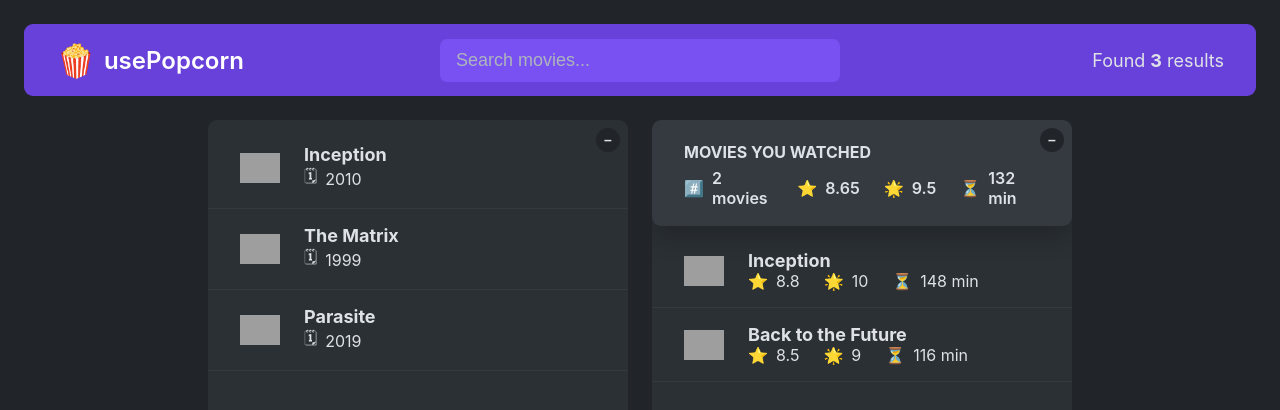
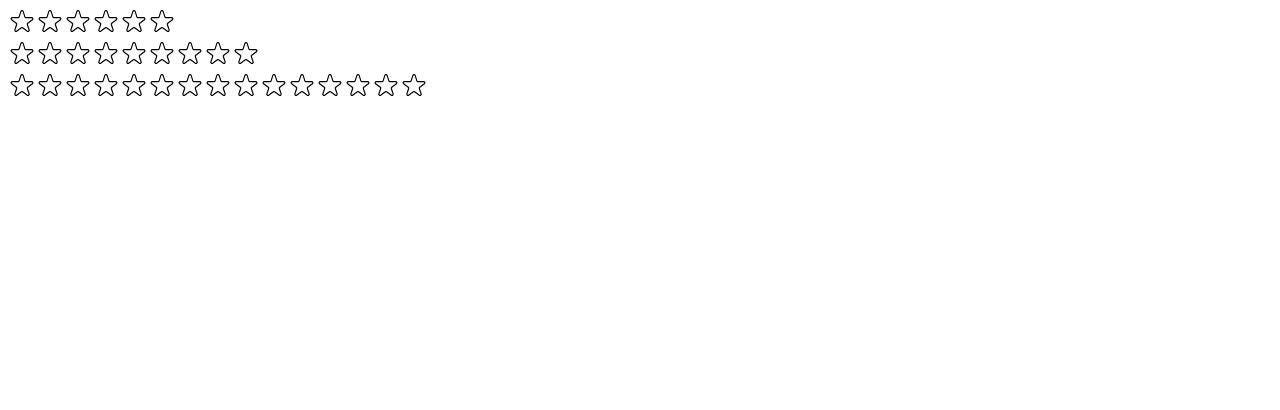
Before and after one commit to vibraniumSwaleh/movipot, a React (Create React App) app: page / in a window 1280 px wide. Shown: the top 410 px of the page. Built offline with nearby package versions, Linux system fonts and the light colour scheme; grey boxes are pictures that could not be loaded.

Commit message:
create rating star components api

```diff
--- a/src/App.js
+++ b/src/App.js
@@ -1,5 +1,4 @@
 import { useState } from 'react';
-import './index.css';
 
 const tempMovieData = [
   {
@@ -53,6 +52,7 @@ const average = (arr) =>
 
 export default function App() {
   const [movies, setMovies] = useState(tempMovieData);
+  const [watched, setWatched] = useState(tempWatchedData);
 
   return (
     <>
@@ -60,9 +60,16 @@ export default function App() {
         <Search />
         <NumResults movies={movies} />
       </NavBar>
+
       <Main>
-        <ListBox movies={movies} />
-        <WatchedBox movies={movies} />
+        <Box>
+          <MovieList movies={movies} />
+        </Box>
+
+        <Box>
+          <WatchedSummary watched={watched} />
+          <WatchedMovieList watched={watched} />
+        </Box>
       </Main>
     </>
   );
@@ -113,30 +120,13 @@ function Main({ children }) {
   return <main className='main'>{children}</main>;
 }
 
-function ListBox({ movies }) {
-  const [isOpen1, setIsOpen1] = useState(true);
+function Box({ children }) {
+  const [isOpen, setIsOpen] = useState(true);
 
   return (
     <div className='box'>
-      <Button isOpen={isOpen1} setIsOpen={setIsOpen1} />
-      {isOpen1 && <MovieList movies={movies} />}
-    </div>
-  );
-}
-
-function WatchedBox() {
-  const [watched, setWatched] = useState(tempWatchedData);
-  const [isOpen2, setIsOpen2] = useState(true);
-
-  return (
-    <div className='box'>
-      <Button isOpen={isOpen2} setIsOpen={setIsOpen2} />
-      {isOpen2 && (
-        <>
-          <WatchedSummary watched={watched} />
-          <WatchedMovieList watched={watched} />
-        </>
-      )}
+      <Button isOpen={isOpen} setIsOpen={setIsOpen} />
+      {isOpen && children}
     </div>
   );
 }
--- /dev/null
+++ b/src/StarRating.js
@@ -0,0 +1,100 @@
+import { useState } from 'react';
+
+const containerStyle = {
+  display: 'flex',
+  alignItems: 'center',
+  gap: '14px',
+};
+
+const starContainerStyle = {
+  display: 'flex',
+};
+
+const textStyle = {
+  lineHeight: '1',
+  margin: '0',
+};
+
+const startStyle = {
+  display: 'block',
+  width: '28px',
+  heigh: '28px',
+  cursor: 'pointer',
+};
+
+function StartRating({ maxRating = 5 }) {
+  const [rating, setRating] = useState(0);
+  const [tempRating, setTempRating] = useState(0);
+
+  function handleRating(rating) {
+    setRating(rating);
+  }
+
+  return (
+    <div style={containerStyle}>
+      <div style={starContainerStyle}>
+        {Array.from({ length: maxRating }, (_, i) => (
+          <span key={i + 1}>
+            <Start
+              onRate={() => handleRating(i + 1)}
+              full={tempRating ? tempRating >= i + 1 : rating >= i + 1}
+              onHoverIn={() => setTempRating(i + 1)}
+              onHoverOut={() => setTempRating(0)}
+            />
+          </span>
+        ))}
+      </div>
+      <p style={textStyle}>{tempRating || rating || ''}</p>
+    </div>
+  );
+}
+
+function Start({ onRate, full, onHoverIn, onHoverOut }) {
+  return (
+    <span
+      role='button'
+      style={startStyle}
+      onClick={onRate}
+      onMouseEnter={onHoverIn}
+      onMouseLeave={onHoverOut}
+    >
+      {full ? (
+        <svg
+          xmlns='http://www.w3.org/2000/svg'
+          viewBox='0 0 20 20'
+          fill='#000'
+          stroke='#000'
+        >
+          <path d='M9.049 2.927c.3-.921 1.603-.921 1.902 0l1.07 3.292a1 1 0 00.95.69h3.462c.969 0 1.371 1.24.588 1.81l-2.8 2.034a1 1 0 00-.364 1.118l1.07 3.292c.3.921-.755 1.688-1.54 1.118l-2.8-2.034a1 1 0 00-1.175 0l-2.8 2.034c-.784.57-1.838-.197-1.539-1.118l1.07-3.292a1 1 0 00-.364-1.118L2.98 8.72c-.783-.57-.38-1.81.588-1.81h3.461a1 1 0 00.951-.69l1.07-3.292z' />
+        </svg>
+      ) : (
+        <svg
+          xmlns='http://www.w3.org/2000/svg'
+          fill='none'
+          viewBox='0 0 24 24'
+          stroke='#000'
+        >
+          <path
+            strokeLinecap='round'
+            strokeLinejoin='round'
+            strokeWidth='{2}'
+            d='M11.049 2.927c.3-.921 1.603-.921 1.902 0l1.519 4.674a1 1 0 00.95.69h4.915c.969 0 1.371 1.24.588 1.81l-3.976 2.888a1 1 0 00-.363 1.118l1.518 4.674c.3.922-.755 1.688-1.538 1.118l-3.976-2.888a1 1 0 00-1.176 0l-3.976 2.888c-.783.57-1.838-.197-1.538-1.118l1.518-4.674a1 1 0 00-.363-1.118l-3.976-2.888c-.784-.57-.38-1.81.588-1.81h4.914a1 1 0 00.951-.69l1.519-4.674z'
+          />
+        </svg>
+      )}
+    </span>
+  );
+}
+
+/*
+FULL STAR
+
+
+
+EMPTY STAR
+
+
+
+*/
+
+export default StartRating;
--- a/src/index.js
+++ b/src/index.js
@@ -1,10 +1,15 @@
 import React from 'react';
 import ReactDOM from 'react-dom/client';
-import App from './App';
+// import './index.css';
+// import App from './App';
+import StartRating from './StarRating';
 
 const root = ReactDOM.createRoot(document.getElementById('root'));
 root.render(
   <React.StrictMode>
-    <App />
-  </React.StrictMode>
+    {/* <App /> */}
+    <StartRating maxRating={6} />
+    <StartRating maxRating={9} />
+    <StartRating maxRating={15} />
+  </React.StrictMode>,
 );
```
Also changed, not shown: src/index.css (+0 -33 lines).
